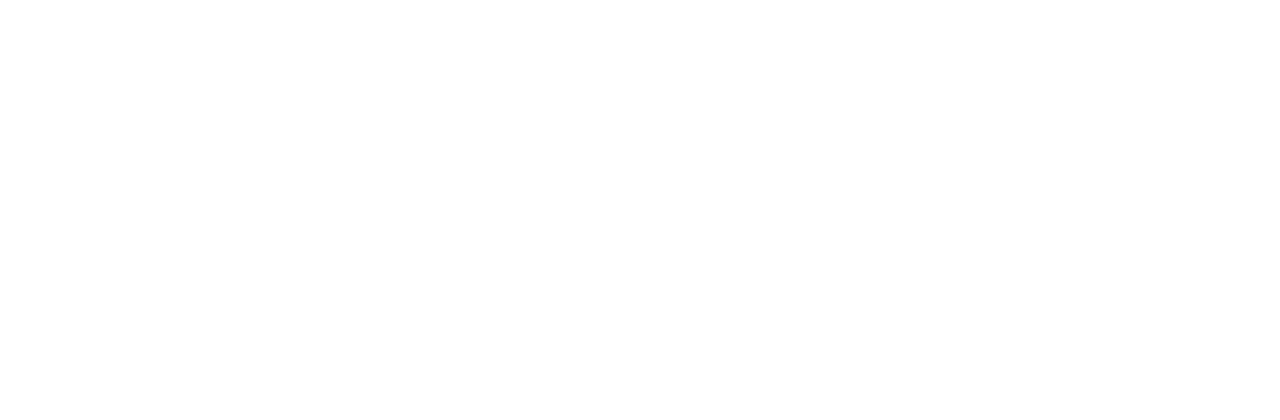
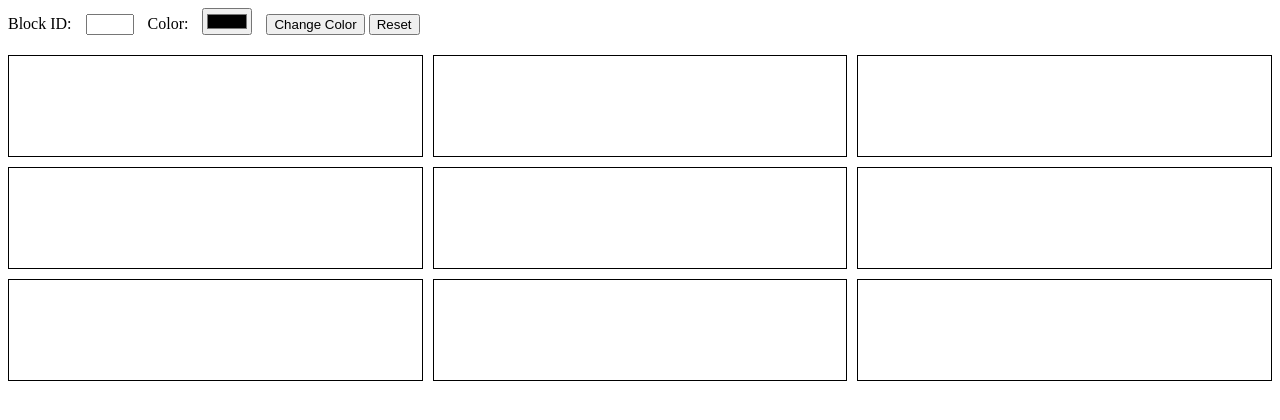
Before and after one commit to acciojob/Replit-Asian-Paints-Sukantadas1, a website: page main.html in a window 1280 px wide. Drawn offline with Linux system fonts and the light colour scheme.

Commit message:
created a submission

```diff
--- a/main.html
+++ b/main.html
@@ -10,7 +10,29 @@
 	<!-- the entire body must be written by student -->
     <script type="text/javascript" src="./script.js">
 </script>
+ <div id="controls">
+        <label for="block_id">Block ID:</label>
+        <input type="number" id="block_id" min="1" max="9" required>
 
+        <label for="color_id">Color:</label>
+        <input type="color" id="color_id" required>
+
+        <button id="change_button" onclick="changeColor()">Change Color</button>
+        <button id="reset_button" onclick="resetColors()">Reset</button>
+    </div>
+
+    <div id="grid-container">
+        <!-- 3x3 grid items with IDs 1 through 9 -->
+        <div id="1" class="grid-item"></div>
+        <div id="2" class="grid-item"></div>
+        <div id="3" class="grid-item"></div>
+        <div id="4" class="grid-item"></div>
+        <div id="5" class="grid-item"></div>
+        <div id="6" class="grid-item"></div>
+        <div id="7" class="grid-item"></div>
+        <div id="8" class="grid-item"></div>
+        <div id="9" class="grid-item"></div>
+    </div>
 </body>
 
 </html>
--- a/script.js
+++ b/script.js
@@ -1 +1,24 @@
 //your JS code here. If required.
+function changeColor() {
+    const blockIdInput = document.getElementById("block_id");
+    const colorInput = document.getElementById("color_id");
+
+    const blockId = blockIdInput.value;
+    const color = colorInput.value;
+
+    if (blockId < 1 || blockId > 9) {
+        alert("Please enter a valid block ID between 1 and 9.");
+        return;
+    }
+
+    const targetBlock = document.getElementById(blockId.toString());
+    targetBlock.style.backgroundColor = color;
+}
+
+function resetColors() {
+    const gridItems = document.querySelectorAll(".grid-item");
+
+    gridItems.forEach(item => {
+        item.style.backgroundColor = "transparent";
+    });
+}
--- a/styles.css
+++ b/styles.css
@@ -1 +1,20 @@
 /*  your css code here. If applicable */
+#grid-container {
+    display: grid;
+    grid-template-columns: repeat(3, 1fr);
+    gap: 10px;
+}
+
+.grid-item {
+    height: 100px;
+    background-color: transparent;
+    border: 1px solid #000;
+}
+
+#controls {
+    margin-bottom: 20px;
+}
+
+label, input {
+    margin-right: 10px;
+}
```
